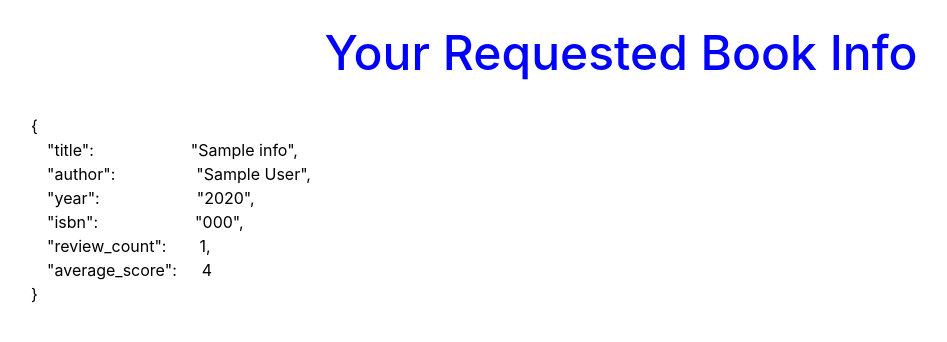
After one commit to sac-colorado/my_project1, a Flask app: page /api/000 in a window 1280 px wide. The commit adds this page. Shown: the top 342 px of the page, without its empty margins (19-966 px from the left). Run offline with Flask 2, Linux system fonts and the light colour scheme; tables that the repository leaves empty hold one stand-in row (values such as "Sample post"); a database or web service that is not in the repository returns one stand-in record (values such as "Sample title"); data that the repository does not hold is empty; some libraries are stand-ins or nearby versions.

Commit message:
commit for 06222019

```diff
--- a/application.py
+++ b/application.py
@@ -14,8 +14,7 @@ engine = create_engine(os.getenv("DATABASE_URL"))
 db = scoped_session(sessionmaker(bind=engine))
 
 # Home page of My_Books_Club -- Register, Sign-in, etc.
-
-@app.route("/bookworm", methods=["GET"])
+@app.route("/", methods=["GET"])
 def home_page():
     return render_template("books_home.html")
 
@@ -27,7 +26,7 @@ def goto_login():
 def register():
     return render_template("register.html")
 
-#To register a new user --> need to check the user name is available
+#To register a new user --> need to check that the user name is available
 @app.route("/save_user_info", methods=["POST"])
 def save_user_info():
     book_user = request.form.get("user_name")
@@ -36,17 +35,19 @@ def save_user_info():
     if user_data ==[]:       #New user is not in the database so add them.
         db.execute("INSERT INTO book_users (user_name, password) VALUES (:user_name, :password)", {"user_name": book_user, "password": password})
         db.commit()
-        return render_template("test.html", user_name="Thank you, " + book_user + " -- Welcome to The Book Worm!")
+        return render_template("output.html", user_name="Thank you, " + book_user + " -- Welcome to The Book Worm!")
     else:             #That user name already exists in the database -- try again.
-        return render_template("test.html", user_name="That user name is all ready taken please try to register with a different user_name")
+        return render_template("output.html", user_name="That user name is all ready taken please try to register with a different user_name")
 
-
-""" @app.route("/output_user_info", methods=["POST"])
-def output_user_info():
-    book_user = request.form.get("user_name")
-    password = request.form.get("password")
-    user_data = db.execute("SELECT * FROM book_users WHERE user_name=(:book_user)",{"book_user": book_user}).fetchall()
-    if user_data ==[]:
-        return render_template("test.html", user_name="Not a registered User", password=password)
+@app.route("/api/<string:book_isbn>")
+def index(book_isbn):
+    book_data = db.execute("SELECT isbn, title, author, year FROM book_info WHERE isbn=(:book_isbn)",{"book_isbn": book_isbn}).fetchall()
+    empty = False
+    if book_data == []: #Check if the query found a result or not in your database
+        empty = True
+        return render_template("index.html", book_data=book_data, query_empty=empty)
     else:
-        return render_template("test.html", user_name=user_data[0][1], password=password) """
+        res = requests.get("https://www.goodreads.com/book/review_counts.json", params={"key": "1v1ZUGkCBeNqhLjfcFeaA", "isbns": book_isbn})
+        reviews_count = res.json()['books'][0]['work_ratings_count']
+        average_rating = res.json()['books'][0]['average_rating']
+        return render_template("index.html", book_data=book_data, query_empty=empty, average_rating=average_rating, reviews_count=reviews_count)
--- a/static/my_books.css
+++ b/static/my_books.css
@@ -42,6 +42,19 @@ h1 {
   font-size: 450%;
   color: green;
   text-align: center; }
+
+#h1_api {
+  font-size: 300%;
+  text-align: center;
+  color: blue; }
+
+#h2_api {
+  text-align: center;
+  color: red; }
+
+#api_book_info {
+  padding-left: 50px;
+  color: black; }
 
 /* Home page background picture and formatting info */
 #home {
--- a/static/my_books.scss
+++ b/static/my_books.scss
@@ -54,6 +54,22 @@ h1 {
     font-size: 450%;
     color: green;
     text-align: center;
+}
+
+#h1_api {
+    font-size: 300%;
+    text-align: center;
+    color: blue;
+}
+
+#h2_api {
+    text-align: center;
+    color: red;
+}
+
+#api_book_info {
+    padding-left: 50px;
+    color: black;
 }
 
 /* Home page background picture and formatting info */
--- /dev/null
+++ b/templates/index.html
@@ -0,0 +1,52 @@
+<!DOCTYPE html>
+<html>
+    <head>
+        <meta charset="UTF-8">
+        <meta name="viewport" content="width=device-width, initial-scale=1.0">
+        <meta http-equiv="X-UA-Compatible" content="ie=edge">
+
+
+<!-- added bootstrap cdn -->
+        <link rel="stylesheet" href="https://stackpath.bootstrapcdn.com/bootstrap/4.3.1/css/bootstrap.min.css" \
+  integrity="sha384-ggOyR0iXCbMQv3Xipma34MD+dH/1fQ784/j6cY/iJTQUOhcWr7x9JvoRxT2MZw1T" crossorigin="anonymous">
+
+<!-- My css file -->
+        <link rel="stylesheet" type="text/css" href = "../static/my_books.css">
+        <title>My Website!</title>
+    </head>
+    <body>
+        <br>
+        <h1 id="h1_api">Your Requested Book Info</h1>
+
+<!-- book_data is a list that consists of a tuple (isbn, title, author, year)
+if query_empty == True then the query came back with 0 rows. No database entry found. -->
+        <div id="api_book_info">
+        {% if query_empty == True %}
+            <br>
+            <h2 id="h2_api"> Error 404 -- isbn NOT FOUND -- please try again! </h2>
+        {% else %}
+            {% for book in book_data %}
+                <p>
+                <br>
+                {
+                <br>
+                &emsp;"title": &ensp;&ensp;&ensp;&emsp;&emsp;&emsp;&emsp; "{{ book[1] }}",
+                <br>
+                &emsp;"author": &ensp;&ensp;&ensp;&emsp;&emsp;&emsp; "{{ book[2] }}",
+                <br>
+                &emsp;"year": &ensp;&emsp;&emsp;&emsp;&emsp;&emsp; "{{ book[3] }}",
+                <br>
+                &emsp;"isbn": &ensp;&emsp;&emsp;&emsp;&emsp;&emsp; "{{ book[0] }}",
+                <br>
+                &emsp;"review_count": &ensp;&emsp; {{ reviews_count }},
+                <br>
+                &emsp;"average_score": &emsp; {{ average_rating }}
+                <br>
+                }
+                <br>
+                </p>
+            {% endfor %}
+        {% endif %}
+        </div>
+    </body>
+</html>
```
Also changed, not shown: templates/output.html (renamed from templates/test.html), 1 other file.
